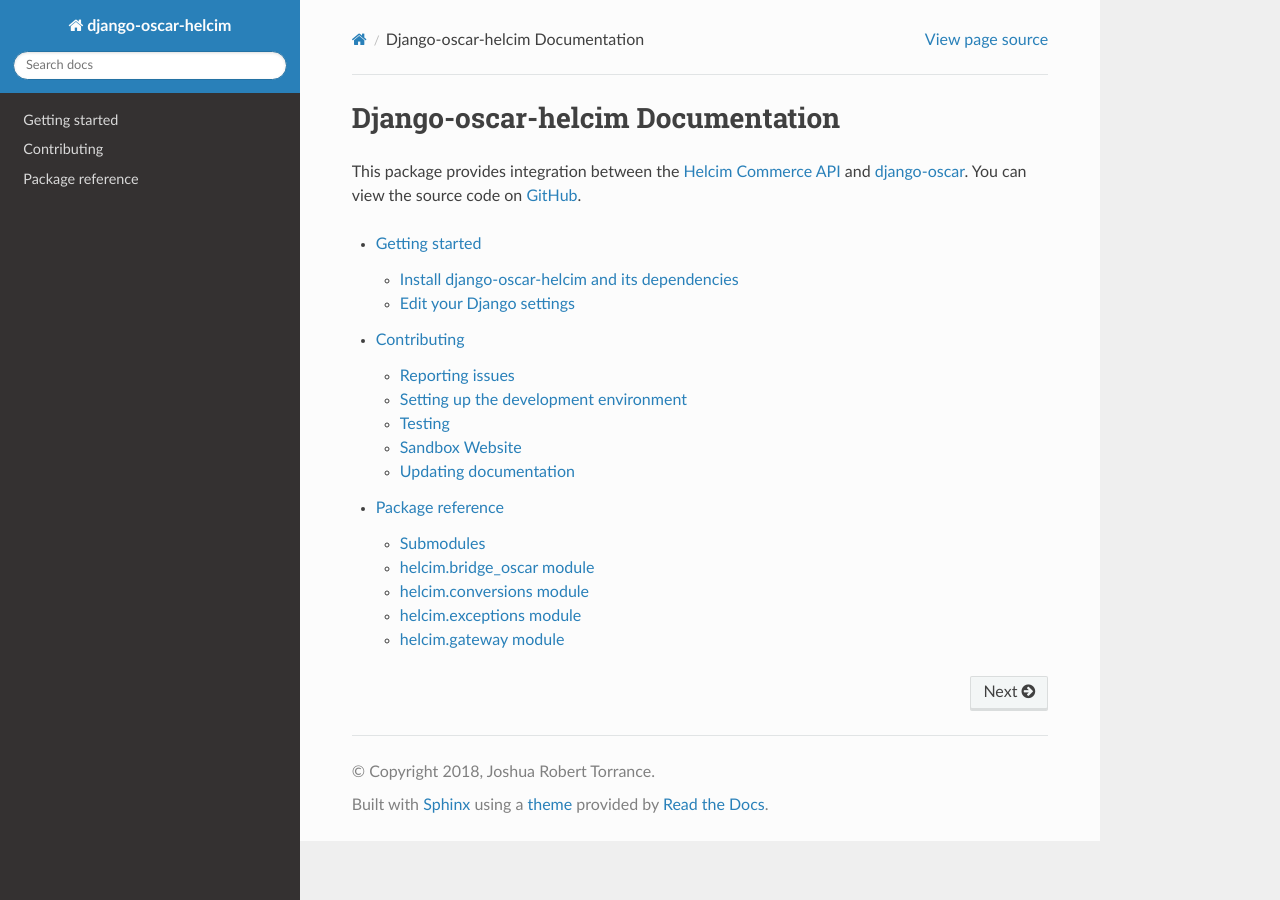
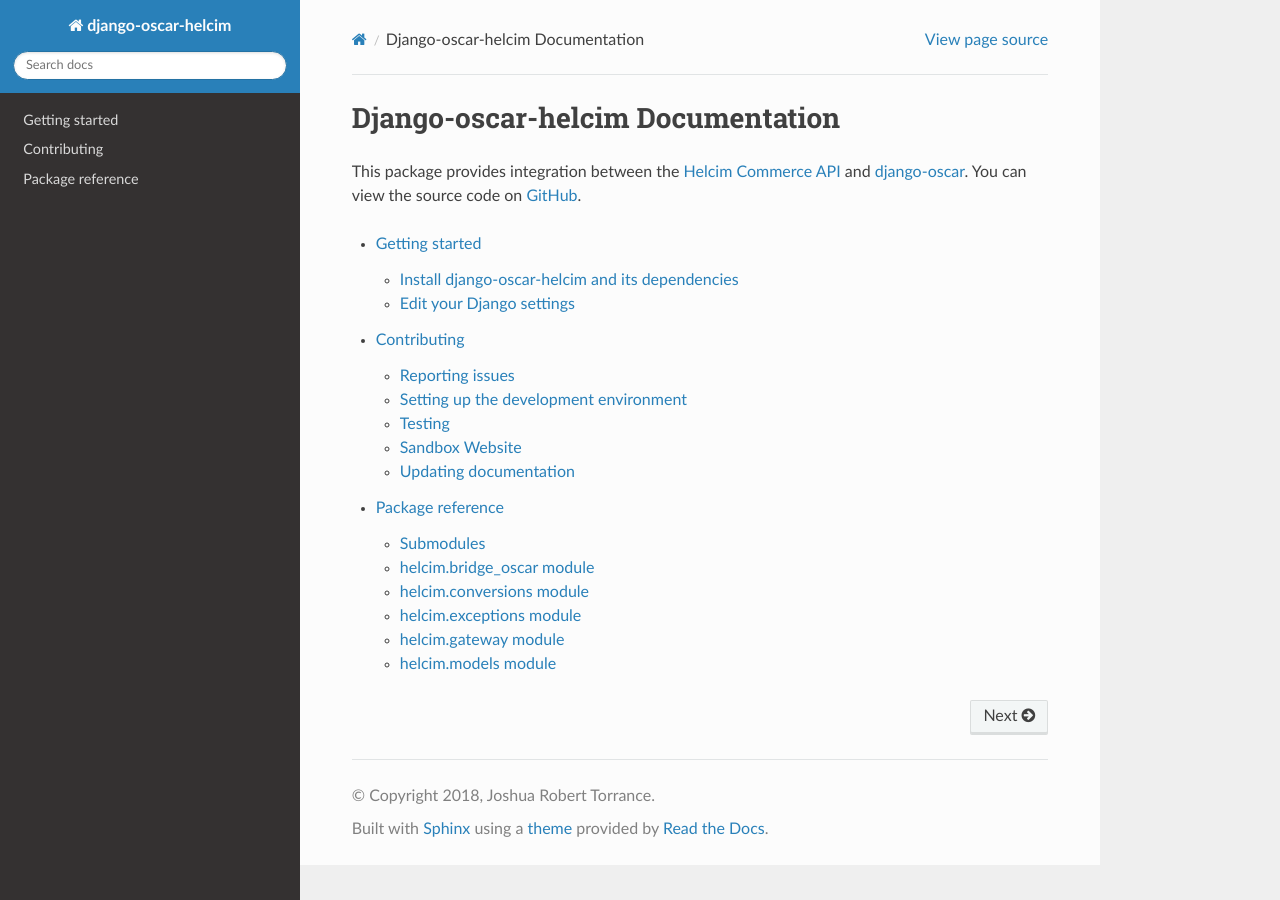
Before and after one commit to studybuffalo/django-helcim, a Sphinx documentation site: the page built from docs/index.rst, in a window 1280 px wide. Built offline with Sphinx 7.4.7 and the Read the Docs theme 2.0.0, drawn with Linux system fonts in a browser that asks for light colours.

Commit message:
Adding new module to docs

```diff
--- a/docs/helcim.rst
+++ b/docs/helcim.rst
@@ -40,3 +40,11 @@
     :members:
     :undoc-members:
     :show-inheritance:
+
+helcim.models module
+--------------------
+
+.. automodule:: helcim.models
+    :members:
+    :undoc-members:
+    :show-inheritance:
```
